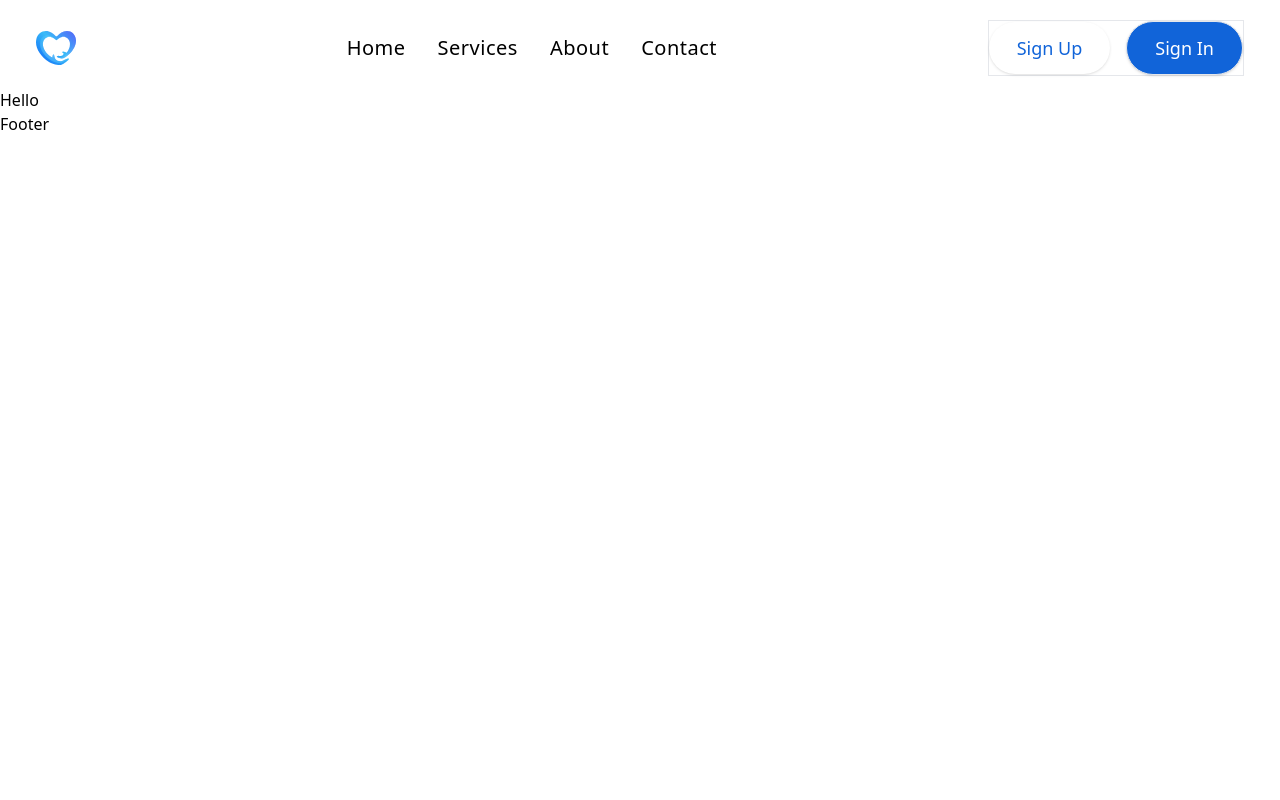
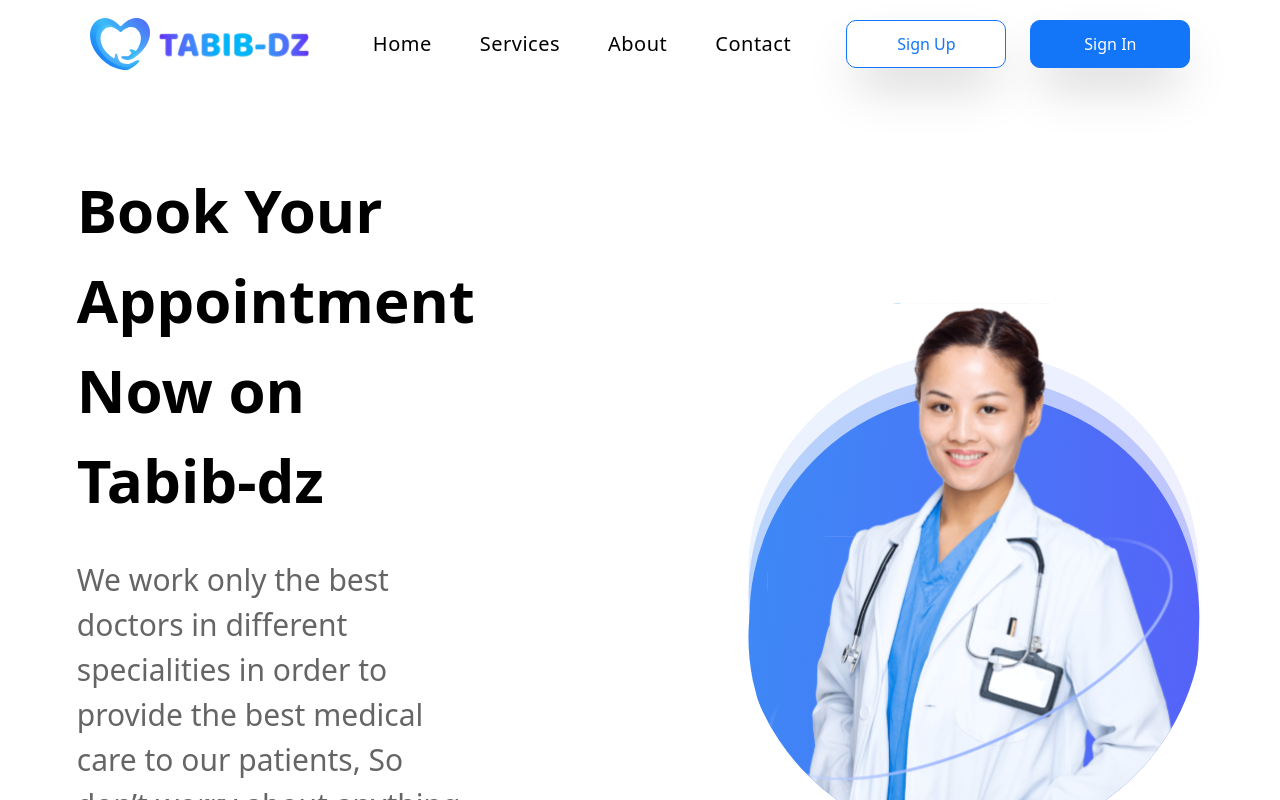
Before and after one commit to bouabca/DZtabib, a Next.js app: page / in a window 1280 px wide. Before the commit this address had no page. Built offline with nearby package versions, Linux system fonts and the light colour scheme.

Commit message:
finishing the focal point

```diff
--- a/app/globals.css
+++ b/app/globals.css
@@ -1,3 +1,10 @@
 @tailwind base;
 @tailwind components;
 @tailwind utilities;
+
+html ,body{
+    height: 100vh;
+
+    width: 100%;
+    overflow: hidden;
+}
--- a/app/page.tsx
+++ b/app/page.tsx
@@ -1,17 +1,12 @@
-'use client'
-import { useEffect } from "react";
-import { useRouter } from "next/navigation";
+
+import Header from "../components/Header"
+import Focal from "../components/Focal"
 
 export default function Home() {
-  const router = useRouter();
-
-  useEffect(() => {
-    router.push("/pages/homepage");
-  }, [router]);
 
   return (
     <>
-      <h1>Hello</h1>
+   <Focal></Focal>
     </>
   );
 }
--- a/components/Button.jsx
+++ /dev/null
@@ -1,12 +0,0 @@
-function Button({ content,className= "" }) {
-    const defaultClasses = "py-2 px-7 rounded-full   bg-primary  font-medium  hover:shadow-xl   transition-all duration-300 hover:scale-105";
-    const classNames = `${defaultClasses} ${className}`.trim()
-    return (
-      <button className={classNames}>
-        {content}
-      </button>
-
-    );
-  }
-
-  export default Button;
--- /dev/null
+++ b/components/Focal.tsx
@@ -0,0 +1,28 @@
+import React from 'react'
+
+import Image from "next/image";
+
+
+function Focal() {
+  return (
+    <div className='w-full flex flex-col lg:flex-row p-[6%] justify-center items-center'>
+
+        <div className='text flex flex-col  justify-center items-center  lg:justify-start lg:items-start w-[90%] lg:w-[70%] gap-8' >
+
+        <div className='text-[40px] text-center lg:text-start lg:text-[60px] font-bold  w-full lg:w-[60%]'>Book Your  Appointment Now on Tabib-dz</div>
+        <div className='text-[20px]   text-center lg:text-start  lg:text-[30px] opacity-60 lg:w-[60%] '>We work only the best doctors  in different specialities in order to provide the best medical care to our patients, So don’t worry about anything and book yourself.</div>
+        <a href="/book" >
+    <button className="lg:mx-auto  text-[20px] relative h-[64px] w-[280px] overflow-hidden border border-[#1376F8] text-[#1376F8] shadow-2xl transition-all   rounded-[10px] duration-200 before:absolute before:bottom-0 before:left-0 before:right-0 before:top-0 before:m-auto before:h-0 before:w-0 before:rounded-sm before:bg-[#1376F8] before:duration-300 before:ease-out hover:text-white hover:shadow-[0_4px_20px_#1376F8] hover:before:h-40 hover:before:w-[290px] hover:before:opacity-100">
+      <span className="relative z-10">Book an appointment</span>
+    </button>
+  </a>
+
+        </div>
+
+        <Image src={"/svg/betterwomen.svg"} height={550} width={550} alt='women'/>
+
+    </div>
+  )
+}
+
+export default Focal
--- a/components/Footer.tsx
+++ b/components/Footer.tsx
@@ -2,7 +2,7 @@
 
 function Footer() {
   return (
-    <div>Footer</div>
+  <></>
   )
 }
 
--- a/components/Header.jsx
+++ b/components/Header.jsx
@@ -1,123 +1,76 @@
-"use client"
-import { Suspense, useState } from "react";
+
 import Link from "next/link";
-import { Squash as Hamburger } from "hamburger-react";
-import Button from "../components/Button";
+
+
 import Image from "next/image";
-import dynamic from "next/dynamic";
-const DynamicImage = dynamic(() => import("next/image"), { ssr: true });
+
 
 const Header = () => {
-  const [isOpen, setIsOpen] = useState(false);
+
 
   return (
-    <div className="h-[88px]">
-      <div className="container mx-auto py-5 flex items-center justify-between px-9 md:py-5">
-        {/* <img src="../public/next" alt="" /> */}
-        {/* <Suspense fallback={<div className="bg-red-300">Loading...</div>}>
-          <DynamicImage
+    <div className="h-[88px] px-[7%] flex justify-center items-center w-full bg-white">
+
+        {/* Logo - Preloaded image for faster load */}
+        <div   className="gap-2 mr-auto flex justify-center items-center text-[30px] font-bold">
+        <Image
+
           src="/svg/logo.svg"
-            alt="Next.js Logo"
-            width={200}
-            height={40}
-            priority
+          alt="logo"
+          width={60}
+          height={60}
+          priority // Ensures it loads faster (above-the-fold)
         />
-        </Suspense> */}
-        <Image  src={"/svg/logo.svg"} alt="logo" width={40} height={30}/>
+              <Image
 
-{/* <Image src={'/next.svg'} width={200} height={40} priority/> */}
+      src="/png/tabib.png"
+      alt="logo"
+      width={160}
+      height={160}
+      priority // Ensures it loads faster (above-the-fold)
+    />
+
+        </div>
+
+
         {/* Desktop Navigation */}
-        <ul className="md:items-center lg:flex hidden">
-          {["Home", "Services","About", "Contact"].map(
-            (menuItem, index) => (
+        <ul className="md:items-center lg:flex hidden mr-auto">
+        {["Home", "Services", "About", "Contact"].map((menuItem, index) => (
           <li
             key={index}
-                className="mx-4 whitespace-nowrap font-medium hover:border-b-2 border-primary flex-none"
+            className="mx-6 whitespace-nowrap font-medium flex-none relative group"
           >
             <Link
               href={`/${menuItem.toLowerCase().replace(" ", "")}`}
               className="relative text-xl transition duration-300 w-fit block text-mainColor tracking-wide hover:text-orangeColor"
             >
               {menuItem}
+              <span className="absolute left-0 bottom-0 w-0 h-0.5 bg-primary transition-all duration-300 group-hover:w-full"></span>
             </Link>
           </li>
-            )
-          )}
+        ))}
       </ul>
 
+
         {/* Desktop Buttons */}
-        <div className="hidden flex-row gap-4  border  lg:flex lg:items-center">
-        <a
-          href="/signup"
-        >
-
-      <Button
-           className="block w-full rounded bg-white   px-12 py-3 text-lg font-medium text-primary shadow hover:bg-white  hover:scale-105 hover:text-primary transition-all focus:outline-none  sm:w-auto"
-             // className=" text-white p-0 m-0  whitespace-nowrap sm:mr-2 mb-1  w-2  flex justify-center text-xs"
-              content="Sign Up"
-            />
+        <div className="hidden flex-row gap-6 lg:flex lg:items-center">
+  <a href="/signup">
+    <button className="relative h-12 w-40 overflow-hidden border border-[#1376F8] text-[#1376F8] shadow-2xl transition-all   rounded-[10px] duration-200 before:absolute before:bottom-0 before:left-0 before:right-0 before:top-0 before:m-auto before:h-0 before:w-0 before:rounded-sm before:bg-[#1376F8] before:duration-300 before:ease-out hover:text-white hover:shadow-[0_4px_20px_#1376F8] hover:before:h-40 hover:before:w-40 hover:before:opacity-100">
+      <span className="relative z-10">Sign Up</span>
+    </button>
   </a>
-        <a
-          href="/login"
-        >
-
-<Button
- className="block w-full rounded bg-primary  px-12 py-3 text-lg font-medium text-white shadow hover:bg-white hover:border-primary border hover:scale-105 hover:text-primary transition-all focus:outline-none  sm:w-auto"
-    // className=" text-white p-0 m-0  whitespace-nowrap sm:mr-2 mb-1  w-2  flex justify-center text-xs"
-              content="Sign In"
-            />
+  <a href="/login">
+    <button className="relative h-12 w-40 overflow-hidden border border-[#1376F8] text-white hover:text-[#1376F8] rounded-[10px]  shadow-2xl transition-all duration-200 before:absolute before:bottom-0 before:left-0 before:right-0 before:top-0 before:m-auto before:h-0 before:w-0 before:rounded-sm bg-[#1376F8]  before:bg-white before:duration-300 before:ease-out  hover:shadow-[0_4px_20px_#1376F8] hover:before:h-40 hover:before:w-40 hover:before:opacity-100">
+      <span className="relative z-10">Sign In</span>
+    </button>
   </a>
-
 </div>
 
-        {/* Mobile Hamburger Icon */}
-        <div className="lg:hidden">
-          <Hamburger
-            rounded
-            color="black"
-            easing="ease-in"
-            toggle={setIsOpen}
-            toggled={isOpen}
-            duration={0.3}
-            distance="lg"
-            hideOutline={false}
-            size={20}
-          />
-        </div>
-      </div>
 
-      {/* Mobile Navigation Menu */}
-      <ul
-        className={`absolute bg-white top-[70px] z-50 gap-3 lg:hidden ${
-          isOpen ? "left-[35px] duration-500" : "-left-[1500px] duration-500"
-        } w-2/5 flex justify-center flex-col border rounded-2xl border-primary  gap-1 items-center px-3 p-4`}
-      >
-        {["Home", "About", "hola"].map(
-          (menuItem, index) => (
-            <li
-              key={index}
-              className="hover:border-l-4  border-b   hover:border-primary  mb-2 hover:border-r-primary hover:border-r-4 w-3/4 justify-center flex gap-2 items-center"
-            >
 
-              <Link
-                href={`/${menuItem.toLowerCase().replace(" ", "")}`}
-                className="transition  text-center  font-medium tracking-wide duration-300 hover:text-primary text-xs"
-              >
-                {menuItem}
-              </Link>
-            </li>
-          )
-        )}
-        {/* <div className="sm:justify-between flex-col flex items-center sm:flex-row justify-center "> */}
-          <Link href="/">
-            <Button
-              className=" text-white p-0 m-0  whitespace-nowrap sm:mr-2 mb-1  w-2  flex justify-center text-xs"
-              content="Sign Up"
-            />
-          </Link>
 
-        {/* </div> */}
-      </ul>
+
+
     </div>
   );
 };
```
Also changed, not shown: app/pages/homepage/page.tsx (deleted, +0 -9 lines), public/png/tabib.png (added), public/svg/betterwomen.svg (added). Lines whose indentation alone changed are shown as unchanged.
